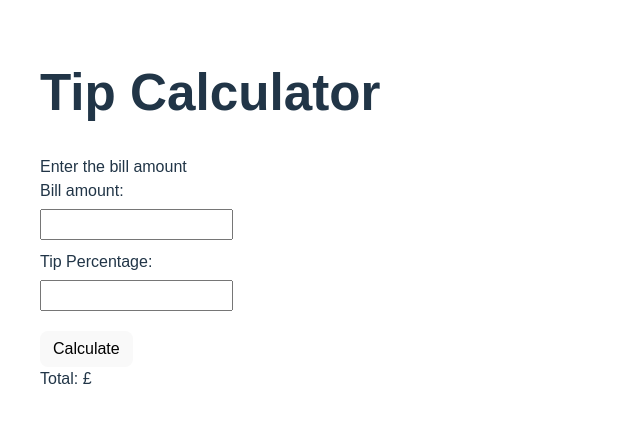
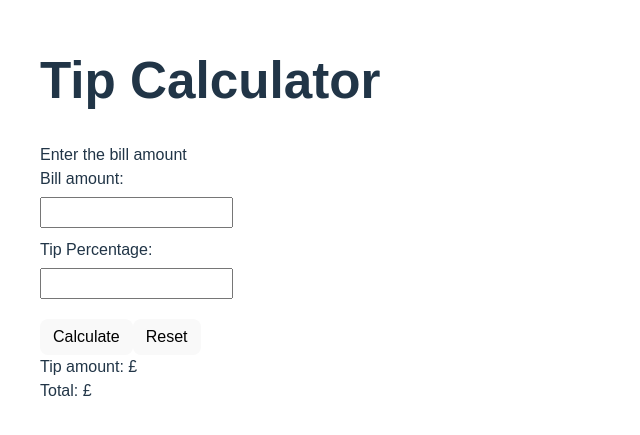
Before and after one commit to darkhorse2013/reacttipcalculator, a React (Vite) app: page / in a window 1280 px wide. Shown: the part 189-624 px from the top of the page, without its empty margins (0-640 px from the left). Built offline with nearby package versions, Linux system fonts and the light colour scheme.

Commit message:
added functions to seperate business logic. Added reset and tip features

```diff
--- a/src/App.jsx
+++ b/src/App.jsx
@@ -7,6 +7,8 @@ export default function App() {
   const [billError, setBillError] = useState(""); // error message for bill input
   const [tipError, setTipError] = useState(""); // error message for tip input
   const [total, setTotal] = useState(""); // total including tip, displayed in the UI
+  //get value from UI and store in state
+  const [totalTip, setTotalTip] = useState("");
 
   //when user types in bill in UI, detect the event
   //take the current text in the input box via event.target.value and store it in React state (bill)
@@ -22,6 +24,18 @@ export default function App() {
 
   function handleTipChange(event) {
     setTipPercentage(event.target.value);
+  }
+
+  //event listener for reset values button
+  function resetValues() {
+    //update state of components
+    setBill("");
+    setTipPercentage("");
+    setTotalTip("");
+    setTotal("");
+    //clear errors on reset
+    setBillError("");
+    setTipError("");
   }
 
   //calculate total
@@ -58,10 +72,30 @@ export default function App() {
     setTipError("");
 
     // Calculate total
-    var tipAmount = billValue * (tipValue / 100);
-    var finalTotal = billValue + tipAmount;
+    var tipAmount = calculateTipAmount(billValue, tipValue);
+    var finalTotal = calculateFinalTotal(billValue, tipAmount);
 
+    //pass tip given back to UI
+    setTotalTip(tipAmount.toFixed(2));
+
+    //pass bill given back to UI
     setTotal(finalTotal.toFixed(2));
+  }
+
+  //created function to calculate Tip Amount so that we can potentially unit test this.
+  //seperating business logic from UI
+  function calculateTipAmount(billValue, tipValue) {
+    var calculateTipAmount = billValue * (tipValue / 100);
+
+    return calculateTipAmount;
+  }
+
+  //created function to calculate Final Total so that we can potentially unit test this.
+  //seperating business logic from UI
+  function calculateFinalTotal(billValue, tipAmount) {
+    var calculateFinalTotal = billValue + tipAmount;
+
+    return calculateFinalTotal;
   }
 
   return (
@@ -92,8 +126,13 @@ export default function App() {
         <button type="button" onClick={calculateTotal}>
           Calculate
         </button>
+        <button type="button" onClick={resetValues}>
+          Reset
+        </button>
       </div>
-
+      <div>
+        Tip amount: £<span id="totalValue">{totalTip}</span>
+      </div>
       <div>
         Total: £<span id="totalValue">{total}</span>
       </div>
```
